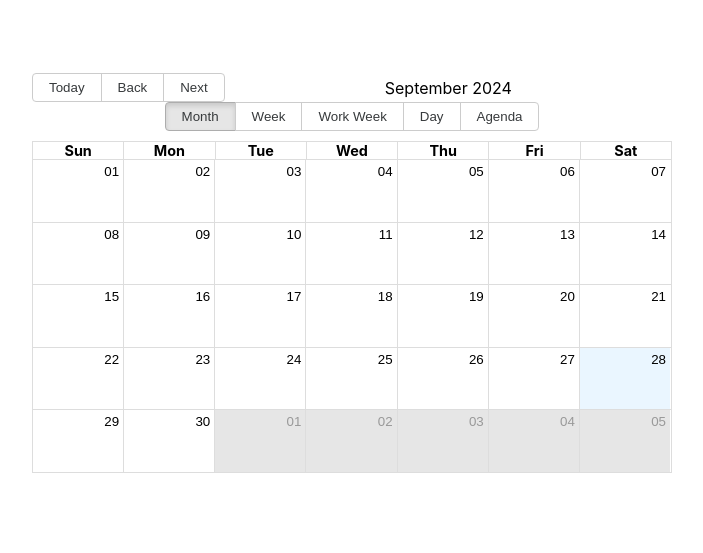
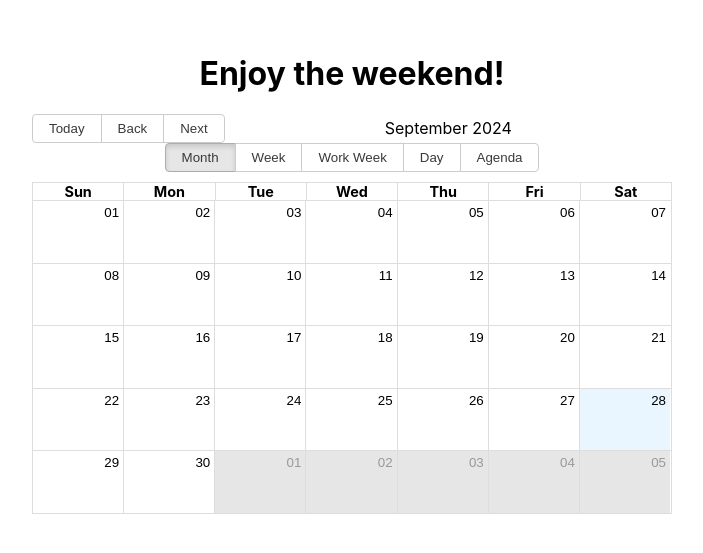
Before and after one commit to FluxTradeLLC/should-i-trade-today-react, a React (Create React App) app: page / in a window 1280 px wide. Shown: the part 127-680 px from the top of the page, without its empty margins (288-991 px from the left). Built offline with nearby package versions, Linux system fonts and the light colour scheme; no server answers.

Commit message:
Adds recommendation title

```diff
--- a/src/App.css
+++ b/src/App.css
@@ -2,6 +2,7 @@
   width: 100vw;
   height: 100vh;
   display: flex;
+  flex-direction: column;
   align-items: center;
   justify-content: center;
 }
--- a/src/App.js
+++ b/src/App.js
@@ -29,13 +29,16 @@ const CustomEvent = ({ event }) => {
 
 function App() {
   const [events, setEvents] = useState([]);
+  const [todaysDate, setTodaysDate] = useState(new Date().toISOString());
+  const [isWeekend, setIsWeekend] = useState(new Date().getDay() % 6 === 0);
+  const [todaysEvent, setTodaysEvent] = useState(null);
 
   useEffect(() => {
     fetch(
       `${process.env.REACT_APP_SERVER_BASE_URI}/get_recommendations/past_month`
     )
       .then((response) => response.json())
-      .then((data) =>
+      .then((data) => {
         setEvents(
           data.map((datum, index) => ({
             id: index,
@@ -44,10 +47,19 @@ function App() {
             start: `${datum.date}:00:00:00`,
             end: `${datum.date}:23:59:59`,
           }))
-        )
-      )
+        );
+      })
       .catch((error) => console.error("Error fetching events:", error));
   }, []);
+
+  useEffect(() => {
+    const todaysEvent = events.filter(
+      (event) =>
+        new Date(event.start).toISOString().split("T")[0] ===
+        new Date(todaysDate).toISOString().split("T")[0]
+    );
+    setTodaysEvent(todaysEvent?.[0] || null);
+  }, [events, todaysDate]);
 
   const { components, max, views } = useMemo(
     () => ({
@@ -62,6 +74,17 @@ function App() {
 
   return (
     <div className="App">
+      {isWeekend ? (
+        <h1>Enjoy the weekend!</h1>
+      ) : todaysEvent ? (
+        todaysEvent.score >= 34 ? (
+          <h1>Go for it</h1>
+        ) : (
+          <h1>Probably not</h1>
+        )
+      ) : (
+        <h1>No recommendation yet</h1>
+      )}
       <Calendar
         components={components}
         events={events}
```
